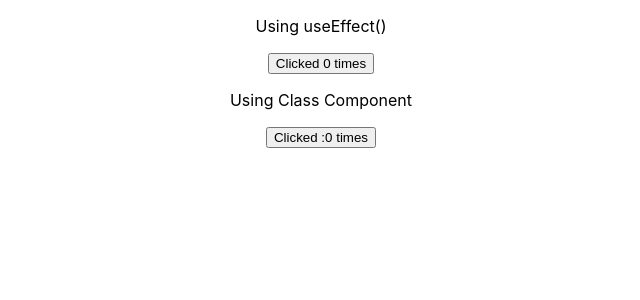
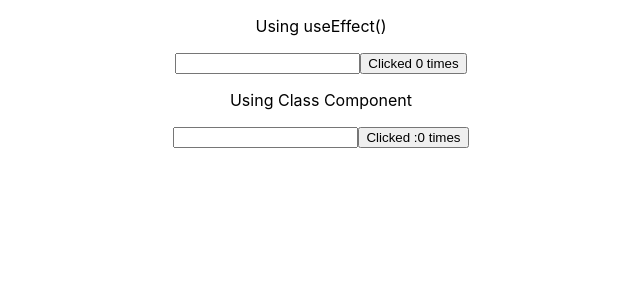
Before and after one commit to Dhrubo-Arafah/react-hooks, a React (Create React App) app: page / in a window 1280 px wide. Shown: the top 300 px of the page, without its empty margins (319-959 px from the left). Built offline with nearby package versions, Linux system fonts and the light colour scheme.

Commit message:
conditionally run useEffect()

```diff
--- a/src/components/useEffect/ClassCounterOne.js
+++ b/src/components/useEffect/ClassCounterOne.js
@@ -4,7 +4,8 @@ export class ClassCounterOne extends Component {
  constructor(props) {
   super(props)
   this.state = {
-   count:0
+   count: 0,
+   msg:''
   }
  }
 
@@ -14,8 +15,10 @@ export class ClassCounterOne extends Component {
  }
 
  componentDidUpdate(prevProps, prevState) {
-  console.log("I'm componentDidUpdate()")
-  document.title = `Clicked ${this.state.count} times`
+  if (prevState.count !== this.state.count) {
+   console.log("I'm componentDidUpdate()")
+   document.title = `Clicked ${this.state.count} times`
+  }
  }
 
  CountHandler = () => {
@@ -28,6 +31,12 @@ export class ClassCounterOne extends Component {
   return (
    <div>
     <p>Using Class Component</p>
+    <input type="text"
+     value={this.state.name}
+     onChange={(e) => {
+     this.setState({msg:e.target.value})
+     }} />
+
     <button onClick={this.CountHandler}>
      Clicked :{this.state.count} times
      </button>
--- a/src/components/useEffect/HookCounterOne.js
+++ b/src/components/useEffect/HookCounterOne.js
@@ -2,14 +2,20 @@ import React, { useState, useEffect } from 'react'
 
 const HookCounterOne = () => {
  const [count, setCount] = useState(0)
+ const [name, setName] = useState('')
+
  useEffect(() => {
   document.title = `Clicked ${count} times`
   console.log("From useEffect()")
- })
+ }, [count])
 
  return (
   <div>
    <p>Using useEffect()</p>
+   <input type="text"
+    value={name}
+    onChange={e => setName(e.target.value)} />
+
    <button onClick={()=>setCount(count+1)}>
     Clicked {count} times
    </button>
```
